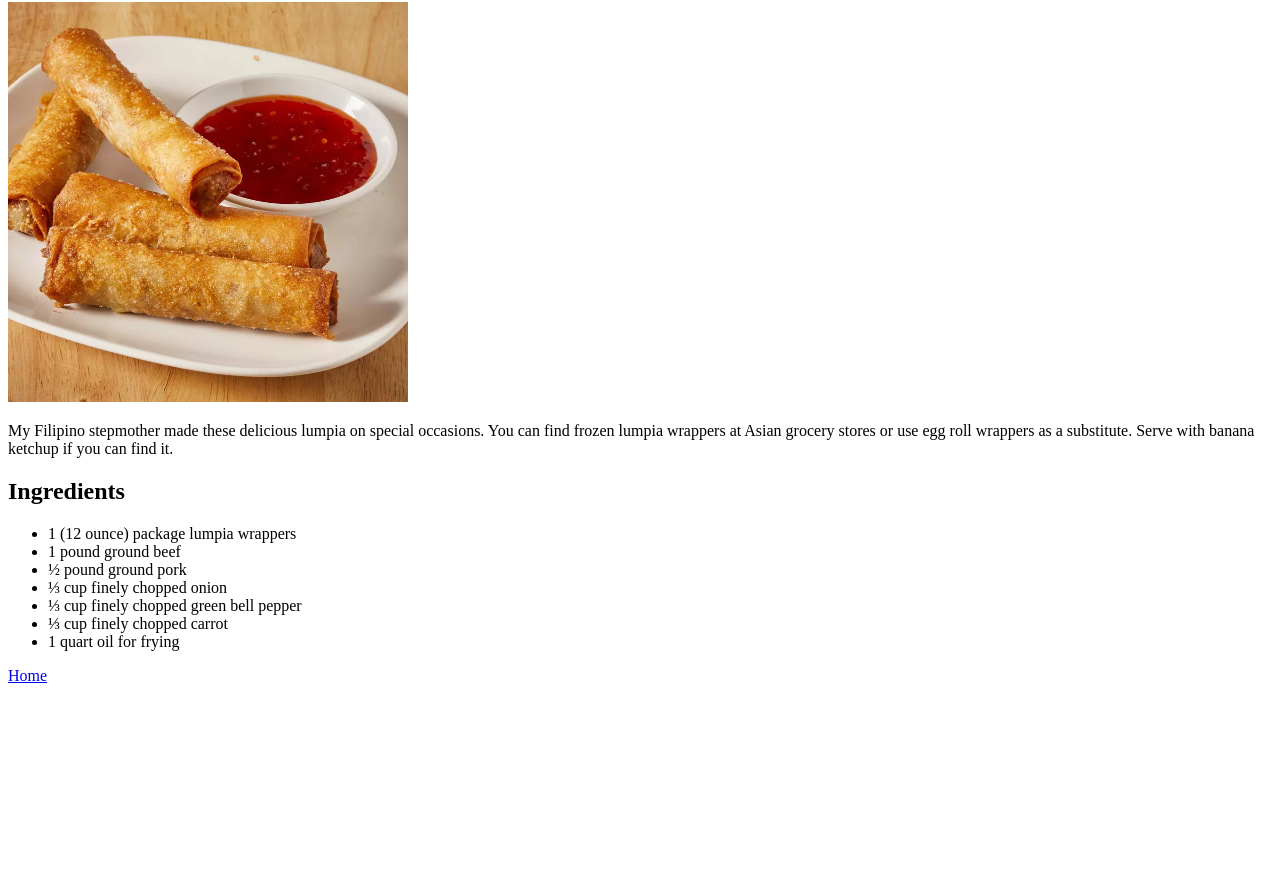
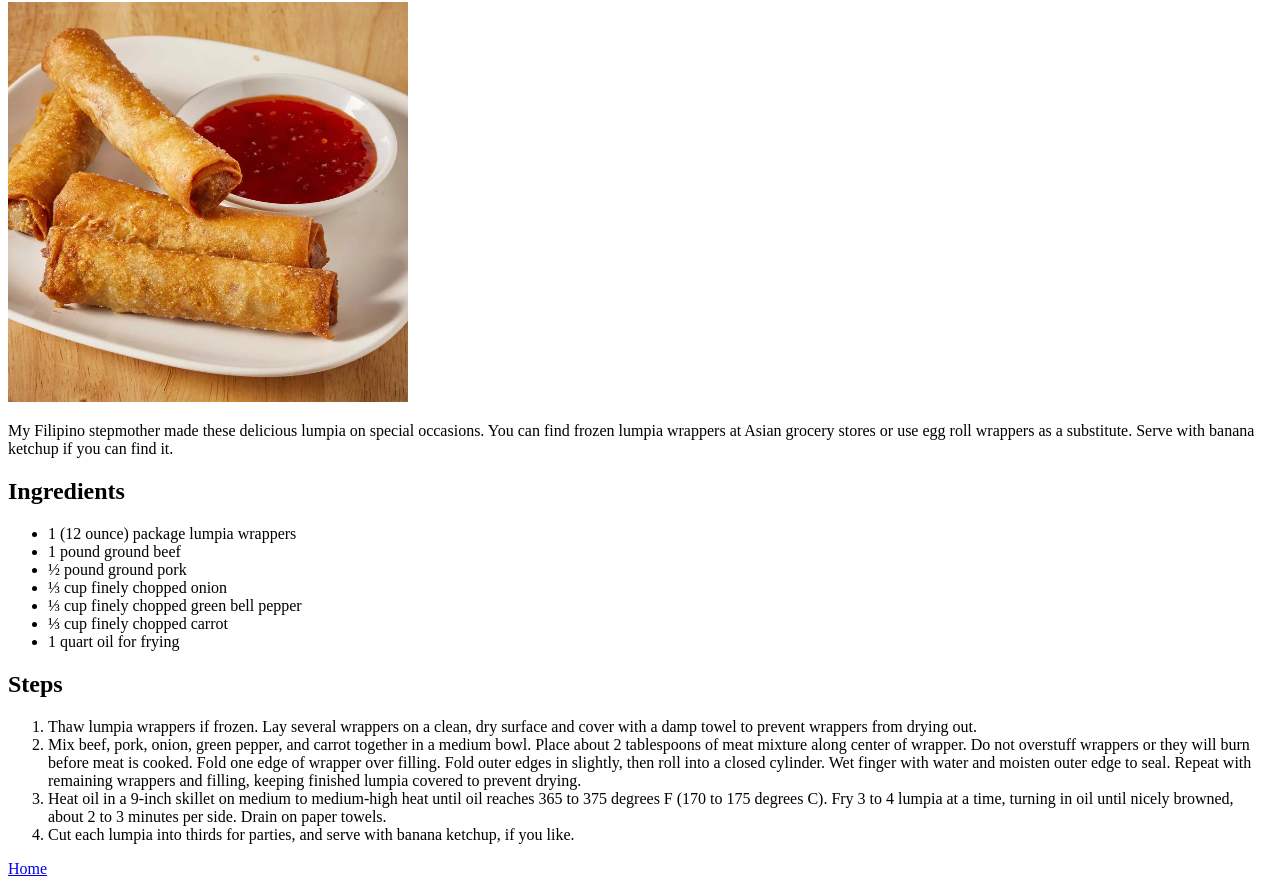
Before and after one commit to MhicoTumbaga018/odin-recipes, a plain HTML site: page recipes/lumpia.html in a window 1280 px wide. Shown: the part 78-964 px from the top of the page. Before the commit the page ends 800 px from the top, so only its background shows below. Drawn offline with Linux system fonts and the light colour scheme.

Commit message:
steps are added using the order list

```diff
--- a/recipes/lumpia.html
+++ b/recipes/lumpia.html
@@ -6,16 +6,20 @@
     <title>Filipino Lumpia</title>
     <link rel="stylesheet" href="../styles/general.css" />
   </head>
+
   <body>
     <h1>Filipino Lumpia</h1>
     <img class="recipe-image" src="../images/lumpia.webp" />
+
     <p>
       My Filipino stepmother made these delicious lumpia on special occasions.
       You can find frozen lumpia wrappers at Asian grocery stores or use egg
       roll wrappers as a substitute. Serve with banana ketchup if you can find
       it.
     </p>
+
     <h2>Ingredients</h2>
+
     <ul>
       <li>1 (12 ounce) package lumpia wrappers</li>
       <li>1 pound ground beef</li>
@@ -26,8 +30,33 @@
       <li>1 quart oil for frying</li>
     </ul>
 
+    <h2>Steps</h2>
 
-
+    <ol>
+      <li>
+        Thaw lumpia wrappers if frozen. Lay several wrappers on a clean, dry
+        surface and cover with a damp towel to prevent wrappers from drying out.
+      </li>
+      <li>
+        Mix beef, pork, onion, green pepper, and carrot together in a medium
+        bowl. Place about 2 tablespoons of meat mixture along center of wrapper.
+        Do not overstuff wrappers or they will burn before meat is cooked. Fold
+        one edge of wrapper over filling. Fold outer edges in slightly, then
+        roll into a closed cylinder. Wet finger with water and moisten outer
+        edge to seal. Repeat with remaining wrappers and filling, keeping
+        finished lumpia covered to prevent drying.
+      </li>
+      <li>
+        Heat oil in a 9-inch skillet on medium to medium-high heat until oil
+        reaches 365 to 375 degrees F (170 to 175 degrees C). Fry 3 to 4 lumpia
+        at a time, turning in oil until nicely browned, about 2 to 3 minutes per
+        side. Drain on paper towels.
+      </li>
+      <li>
+        Cut each lumpia into thirds for parties, and serve with banana ketchup,
+        if you like.
+      </li>
+    </ol>
 
     <a href="../index.html">Home</a>
   </body>
```
Lines whose indentation alone changed are shown as unchanged.
